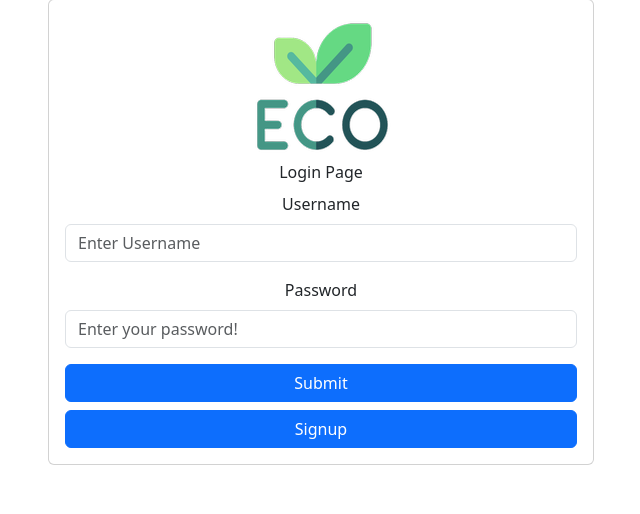
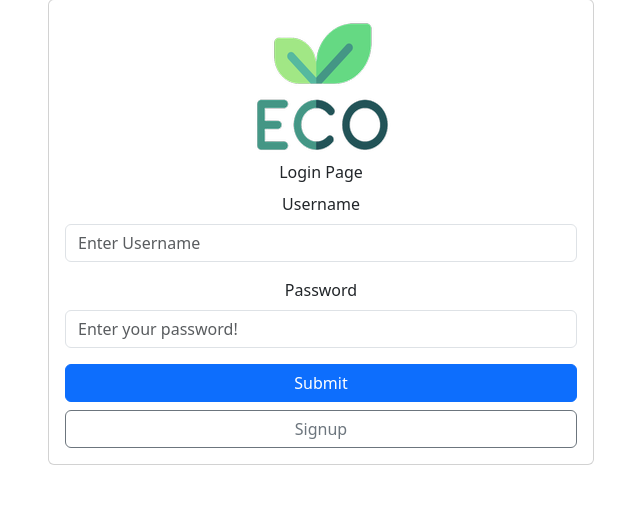
Before and after one commit to forkyouabhi/Ecothread, a Node server app: page /login in a window 1280 px wide. Shown: the part 49-563 px from the top of the page, without its empty margins (319-959 px from the left). Run offline with Node 20, Linux system fonts and the light colour scheme; some libraries are stand-ins or nearby versions.

Commit message:
🎨 Palette: Enhance auth form accessibility and visual hierarchy
- Add `required` attributes to inputs in login and signup forms for inline validation.
- Fix broken "Login" `<button>` with `href` in `signup.hbs` by converting it to an `<a>` tag, preventing unintended form submission.
- Use `btn-outline-secondary` for secondary actions to create clear visual hierarchy.
- Remove invalid `aria-describedby` from `login.hbs`.

Co-authored-by: forkyouabhi <42892904+forkyouabhi@users.noreply.github.com>

```diff
--- a/views/login.hbs
+++ b/views/login.hbs
@@ -20,17 +20,17 @@
                             <div class="mb-3">
                                 <label for="exampleInputEmail1" class="form-label">Username</label>
                                 <input type="text" class="form-control" name="username" placeholder="Enter Username"
-                                    id="exampleInputEmail1" aria-describedby="usernameHelp">
+                                    id="exampleInputEmail1" required>
                             </div>
                             <div class="mb-3">
                                 <label for="exampleInputPassword1" class="form-label">Password</label>
                                 <input type="password" name="password" placeholder="Enter your password!" class="form-control"
-                                    id="exampleInputPassword1">
+                                    id="exampleInputPassword1" required>
                             </div>
 
                             <div class="d-grid gap-2">
-                            <button type="submit" class="btn btn-primary" type="button">Submit</button>
-                            <a href="/signup"class="btn btn-primary" type="button">Signup</a>
+                            <button type="submit" class="btn btn-primary">Submit</button>
+                            <a href="/signup" class="btn btn-outline-secondary">Signup</a>
                         </div>
                         </form>
 
--- a/views/signup.hbs
+++ b/views/signup.hbs
@@ -19,15 +19,15 @@
                             <div class="mb-3">
                                 <label for="username" class="form-label">Username</label>
                                 <input type="text" class="form-control" name="username" id="username"
-                                    placeholder="Enter Username">
+                                    placeholder="Enter Username" required>
                             </div>
                             <div class="mb-3">
                                 <label for="password" class="form-label">Password</label>
                                 <input type="password" class="form-control" name="password" id="password"
-                                    placeholder="Enter Password">
+                                    placeholder="Enter Password" required>
                             </div>
                             <button type="submit" class="btn btn-primary">Signup</button>
-                             <button href="/login" class="btn btn-primary">Login</button>
+                             <a href="/login" class="btn btn-outline-secondary">Login</a>
                         </form>
                     </div>
                 </div>
```
Also changed, not shown: .Jules/palette.md (added).
